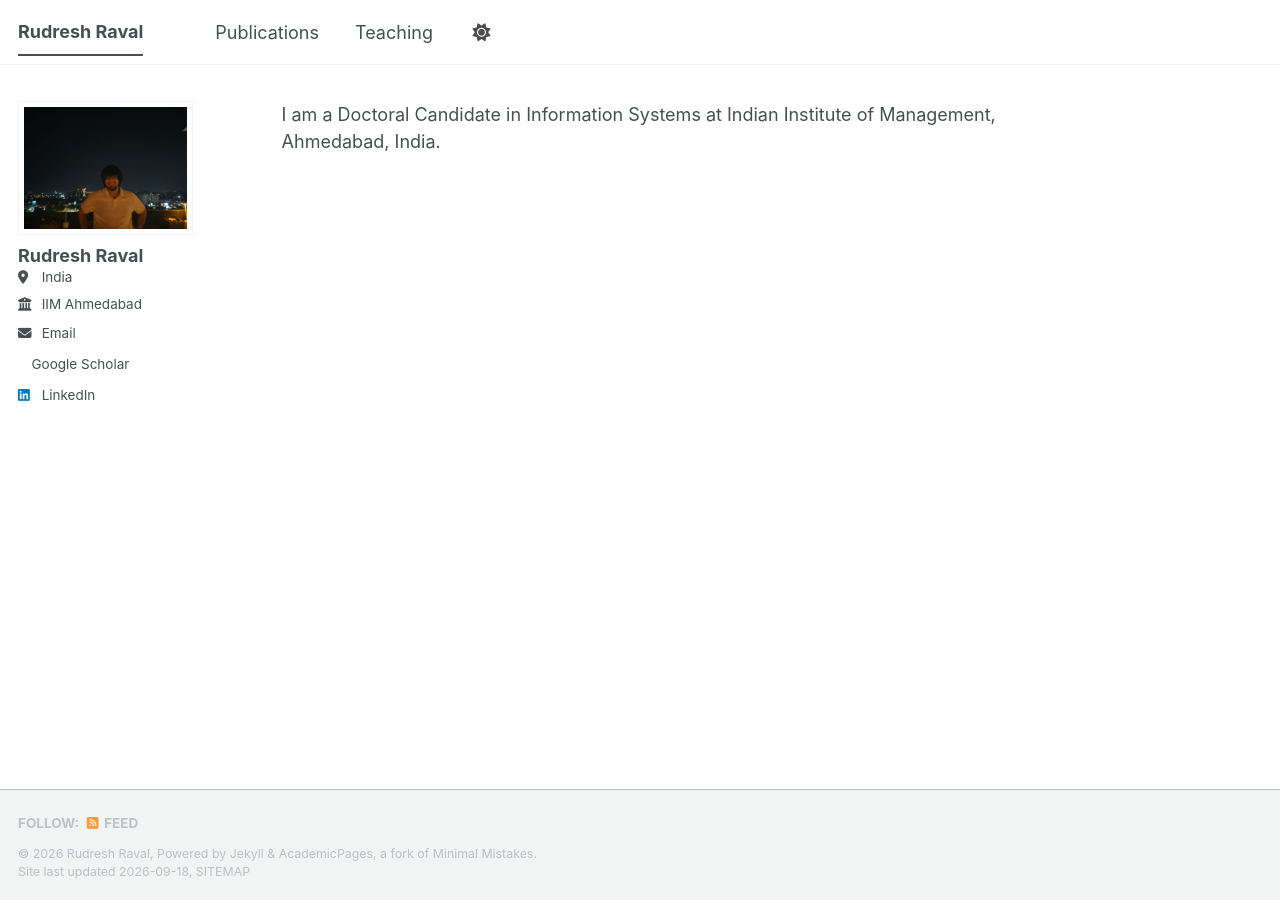
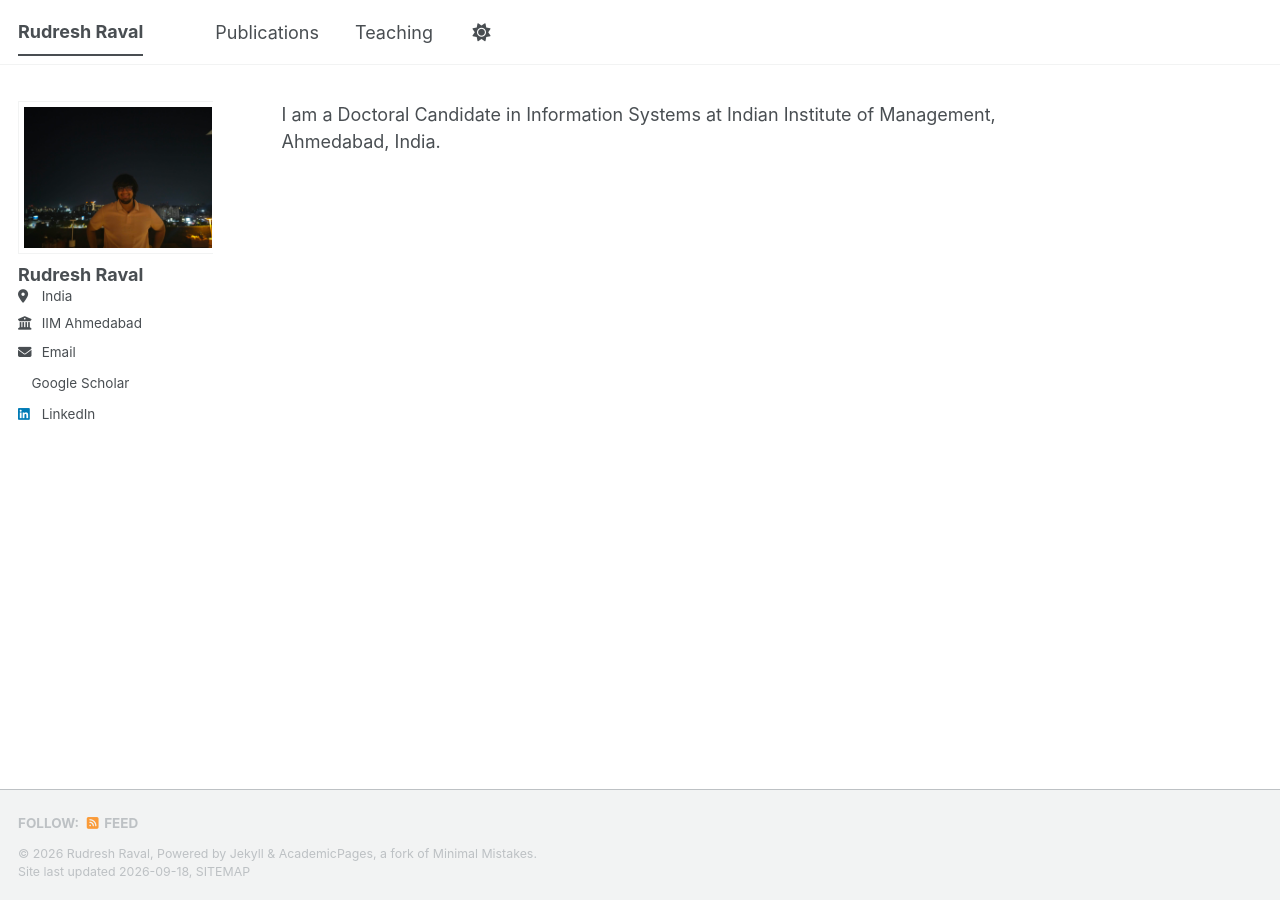
Before and after one commit to rudreshraval/rudreshraval.github.io, a Jekyll site: the page built from _pages/about.md, in a window 1280 px wide. Built offline with Jekyll 4.4.1, drawn with Linux system fonts in a browser that asks for light colours; a style sheet for code colours, icons or effects is not loaded.

Commit message:
Update main.scss

```diff
--- a/assets/css/main.scss
+++ b/assets/css/main.scss
@@ -39,5 +39,7 @@
 ;
 .author__avatar img {
   border-radius: 0 !important;
-  height: auto;
+  width: 200px !important;
+  max-width: 200px !important;
+  height: auto !important;
 }
```
